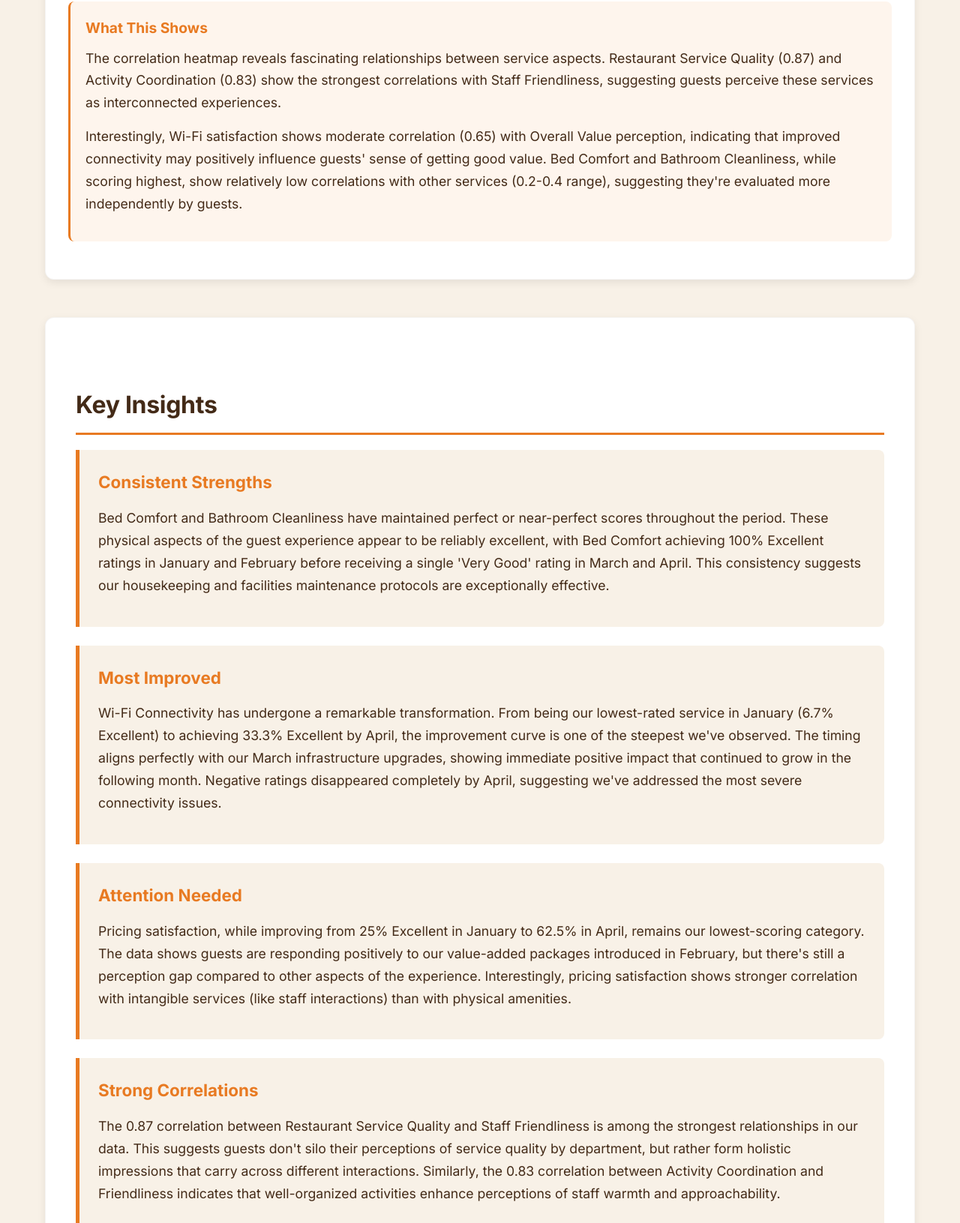
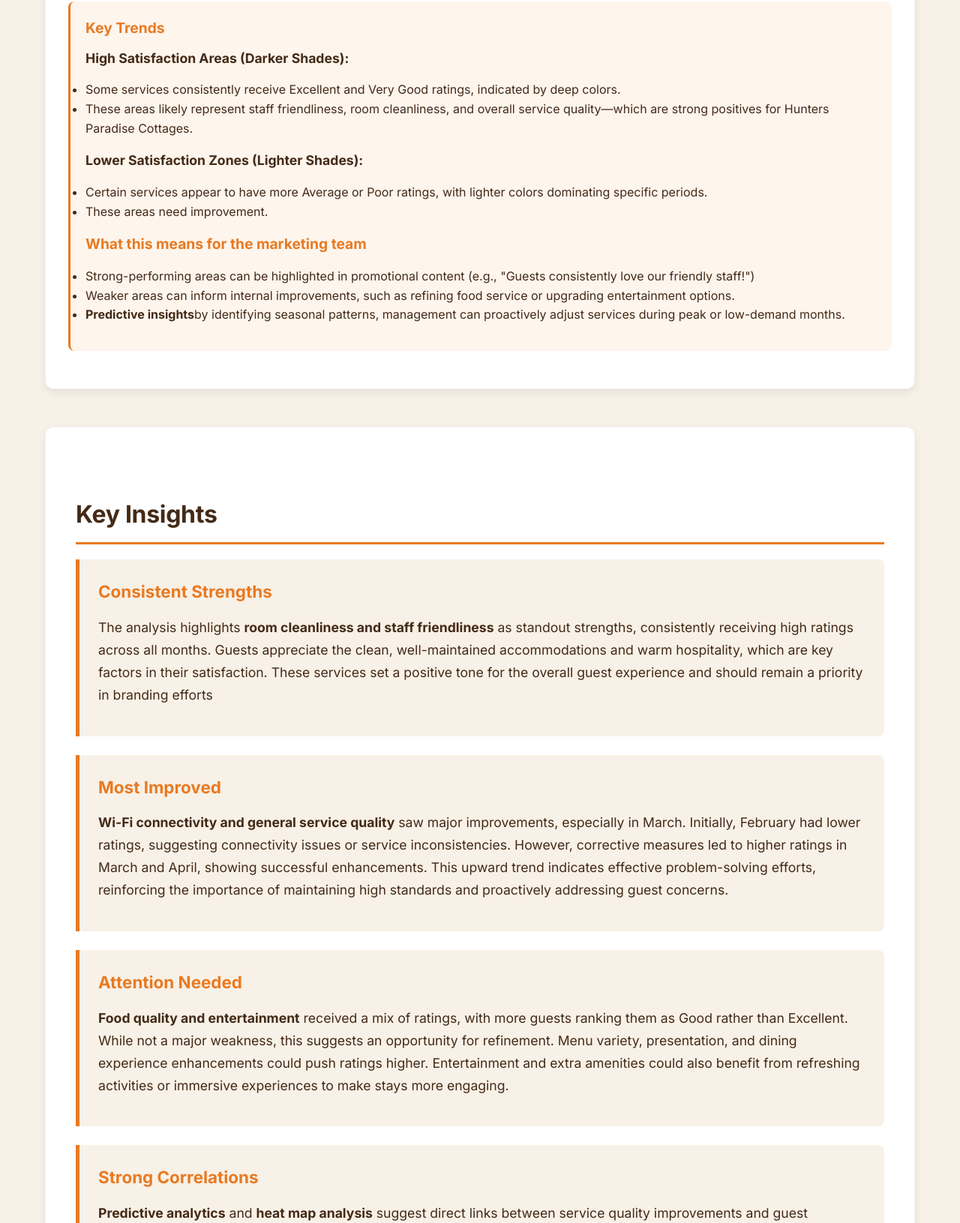
Before and after one commit to jakkkc/customer_feedback_april_25, a plain HTML site: page index.html in a window 1280 px wide. Shown: the part 7094-8725 px from the top of the page at 75% size. Drawn offline with Linux system fonts and the light colour scheme.

Commit message:
complete

```diff
--- a/index.html
+++ b/index.html
@@ -481,22 +481,24 @@
           />
         </div>
         <div class="viz-description">
-          <h4>What This Shows</h4>
-          <p>
-            The correlation heatmap reveals fascinating relationships between
-            service aspects. Restaurant Service Quality (0.87) and Activity
-            Coordination (0.83) show the strongest correlations with Staff
-            Friendliness, suggesting guests perceive these services as
-            interconnected experiences.
-          </p>
-          <p>
-            Interestingly, Wi-Fi satisfaction shows moderate correlation (0.65)
-            with Overall Value perception, indicating that improved connectivity
-            may positively influence guests' sense of getting good value. Bed
-            Comfort and Bathroom Cleanliness, while scoring highest, show
-            relatively low correlations with other services (0.2-0.4 range),
-            suggesting they're evaluated more independently by guests.
-          </p>
+          <h4>Key Trends</h4>
+          <p><strong>High Satisfaction Areas (Darker Shades):</strong>
+                <ul><li>Some services consistently receive Excellent and Very Good ratings, indicated by deep colors.</li>
+                <li>These areas likely represent staff friendliness, room cleanliness, and overall service quality—which are strong positives for Hunters Paradise Cottages.</li></ul>
+            </p>
+          <p><strong>Lower Satisfaction Zones (Lighter Shades):</strong>
+            <ul><li>Certain services appear to have more Average or Poor ratings, with lighter colors dominating specific periods.
+                </li><li>These areas need improvement.
+                </li></ul>
+        </p>
+
+
+
+          <h4>What this means for the marketing team</h4>
+          <p><ul><li>Strong-performing areas can be highlighted in promotional content (e.g., "Guests consistently love our friendly staff!")
+        </li><li>Weaker areas can inform internal improvements, such as refining food service or upgrading entertainment options.
+        </li><li><strong>Predictive insights</strong>by identifying seasonal patterns, management can proactively adjust services during peak or low-demand months.
+        </li></ul></p>
         </div>
       </section>
 
@@ -506,53 +508,42 @@
         <div class="insight-card">
           <h3>Consistent Strengths</h3>
           <p>
-            Bed Comfort and Bathroom Cleanliness have maintained perfect or
-            near-perfect scores throughout the period. These physical aspects of
-            the guest experience appear to be reliably excellent, with Bed
-            Comfort achieving 100% Excellent ratings in January and February
-            before receiving a single 'Very Good' rating in March and April.
-            This consistency suggests our housekeeping and facilities
-            maintenance protocols are exceptionally effective.
+            The analysis highlights <strong>room cleanliness and staff friendliness</strong> as standout strengths, consistently receiving high ratings across all months.
+            Guests appreciate the clean, well-maintained accommodations and warm hospitality, which are key factors in their satisfaction.
+            These services set a positive tone for the overall guest experience and should remain a priority in branding efforts
+
           </p>
         </div>
 
         <div class="insight-card">
           <h3>Most Improved</h3>
           <p>
-            Wi-Fi Connectivity has undergone a remarkable transformation. From
-            being our lowest-rated service in January (6.7% Excellent) to
-            achieving 33.3% Excellent by April, the improvement curve is one of
-            the steepest we've observed. The timing aligns perfectly with our
-            March infrastructure upgrades, showing immediate positive impact
-            that continued to grow in the following month. Negative ratings
-            disappeared completely by April, suggesting we've addressed the most
-            severe connectivity issues.
+            <strong>Wi-Fi connectivity and general service quality</strong> saw major improvements, especially in March. Initially,
+            February had lower ratings, suggesting connectivity issues or service inconsistencies. However,
+            corrective measures led to higher ratings in March and April, showing successful enhancements.
+            This upward trend indicates effective problem-solving efforts, reinforcing the importance of maintaining high standards and proactively addressing guest concerns.
+
           </p>
         </div>
 
         <div class="insight-card">
           <h3>Attention Needed</h3>
           <p>
-            Pricing satisfaction, while improving from 25% Excellent in January
-            to 62.5% in April, remains our lowest-scoring category. The data
-            shows guests are responding positively to our value-added packages
-            introduced in February, but there's still a perception gap compared
-            to other aspects of the experience. Interestingly, pricing
-            satisfaction shows stronger correlation with intangible services
-            (like staff interactions) than with physical amenities.
+            <strong>Food quality and entertainment</strong> received a mix of ratings, with more guests ranking them as Good rather than Excellent.
+            While not a major weakness, this suggests an opportunity for refinement. Menu variety, presentation,
+            and dining experience enhancements could push ratings higher.
+            Entertainment and extra amenities could also benefit from refreshing activities or immersive experiences to make stays more engaging.
+
           </p>
         </div>
 
         <div class="insight-card">
           <h3>Strong Correlations</h3>
           <p>
-            The 0.87 correlation between Restaurant Service Quality and Staff
-            Friendliness is among the strongest relationships in our data. This
-            suggests guests don't silo their perceptions of service quality by
-            department, but rather form holistic impressions that carry across
-            different interactions. Similarly, the 0.83 correlation between
-            Activity Coordination and Friendliness indicates that well-organized
-            activities enhance perceptions of staff warmth and approachability.
+            <strong>Predictive analytics</strong> and <strong>heat map analysis</strong> suggest direct links between service quality improvements and guest satisfaction trends.
+            Higher staff friendliness ratings often aligned with increases in overall hotel ratings, showing that positive interactions strongly influence guest experiences.
+            Additionally, seasonal shifts impacted satisfaction levels, meaning adjusting service delivery during high-demand periods could optimize guest experience.
+
           </p>
         </div>
       </section>
```
